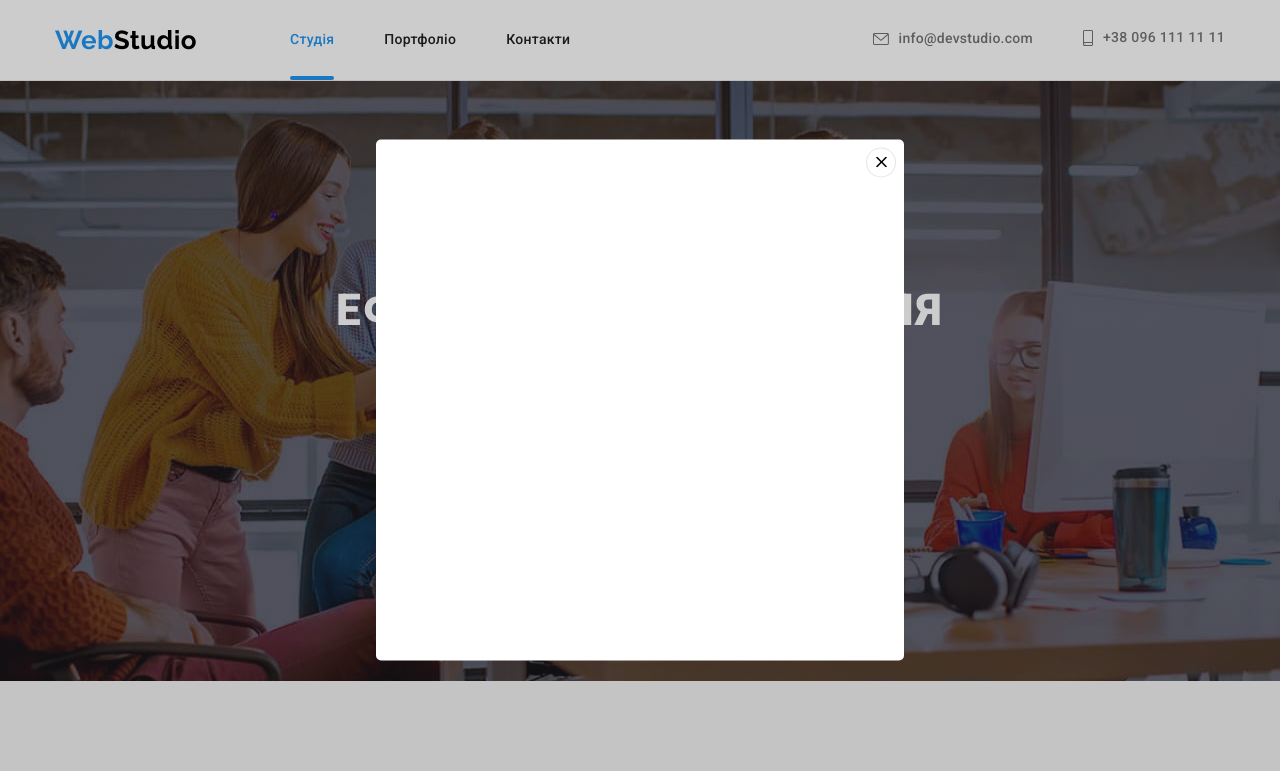
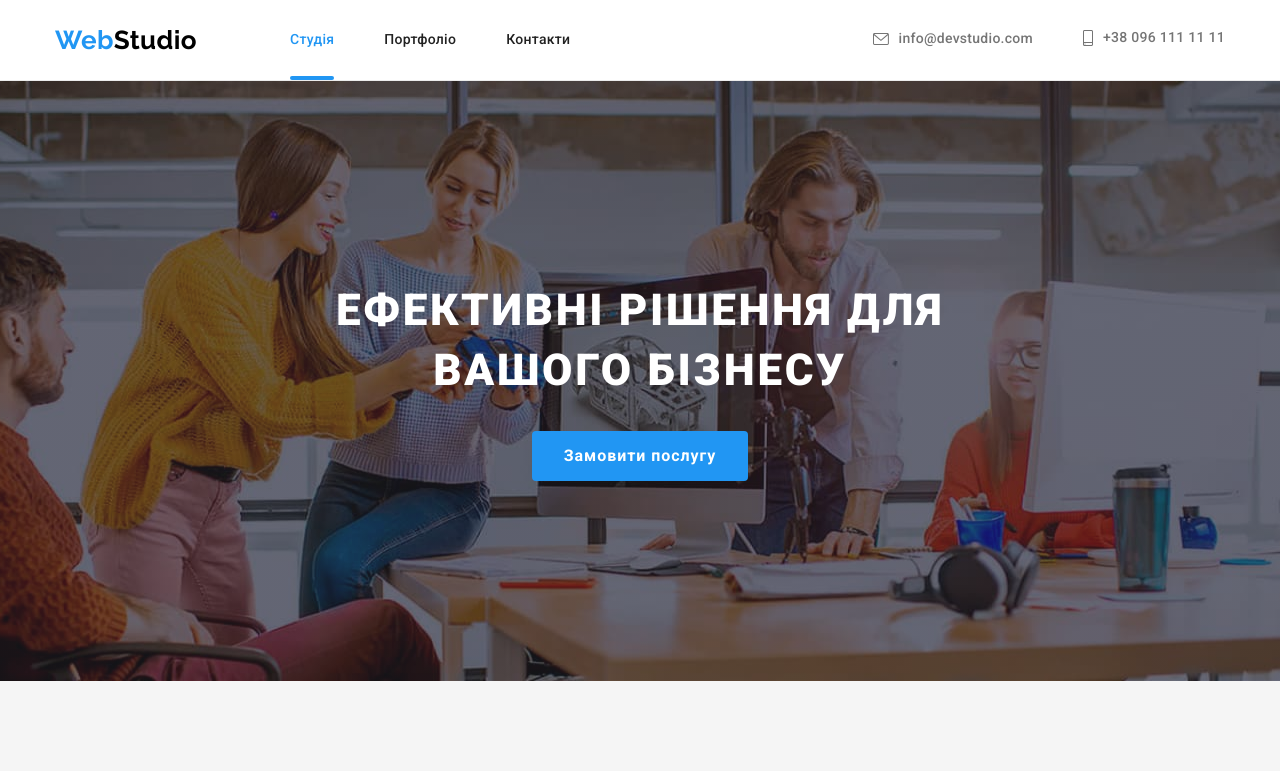
Before and after one commit to VitaliyLev/goit-markup-hw-05, a plain HTML site: page index.html in a window 1280 px wide. Shown: the top 771 px of the page. Drawn offline with nearby package versions, Linux system fonts and the light colour scheme.

Commit message:
add visible

```diff
--- a/css/styles.css
+++ b/css/styles.css
@@ -233,12 +233,16 @@ ul {
   background-color: var(--bcg-modal-color) ;
 
   opacity: 1;
-  transition: opacity 250ms cubic-bezier(0.4, 0, 0.2, 1);
+  visibility: visible;
+  transition: opacity 250ms cubic-bezier(0.4, 0, 0.2, 1), visibility 250ms cubic-bezier(0.4, 0, 0.2, 1) ;
+
 }
 .backdrop.is-hidden {
   opacity: 0;
   pointer-events: none;
   visibility: hidden;
+
+
 }
 .modal {
   position: absolute;
--- a/index.html
+++ b/index.html
@@ -59,16 +59,7 @@
           <button type="button" class="button" data-modal-open>Замовити послугу</button>
 
 
-          <div class="backdrop is-hiden" data-modal>
-            <div class="modal">
-              <button class="btn" type="button" data-modal-close>
-               <svg class="icon icon-close-back" width="11px" height="11px">
-                <use href="./images/icons.svg#icon-close-back"></use>
-               </svg>
-              </button>
-            </div>
-          </div>
-        </div>
+
       </section>
 
       <!--Особливості-->
@@ -314,6 +305,16 @@
       </div>
     </footer>
 
+              <div class="backdrop is-hidden" data-modal>
+            <div class="modal">
+              <button class="btn" type="button" data-modal-close>
+               <svg class="icon icon-close-back" width="11px" height="11px">
+                <use href="./images/icons.svg#icon-close-back"></use>
+               </svg>
+              </button>
+            </div>
+          </div>
+        </div>
     <script src="./js/modal.js"></script>
   </body>
 </html>
```
